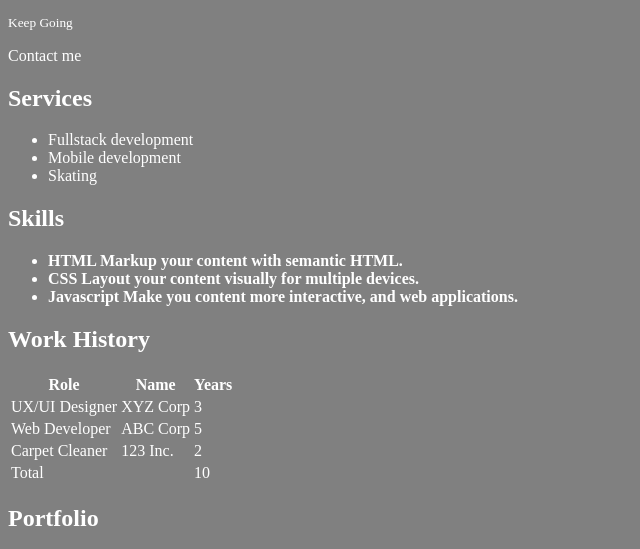
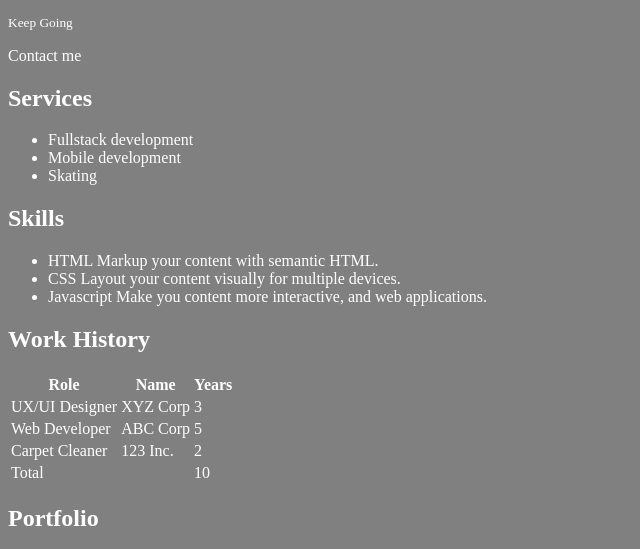
Before and after one commit to siddtheone/html-and-css, a website: page index.html in a window 1280 px wide. Shown: the part 517-1066 px from the top of the page, without its empty margins (0-640 px from the left). Drawn offline with Linux system fonts and the light colour scheme.

Commit message:
Update 3 files

```diff
--- a/index.html
+++ b/index.html
@@ -8,8 +8,12 @@
         background: gray;
         color: white;
       }
+      ul {
+        font-weight: bold;
+      }
     </style>
     <link rel="stylesheet" href="./styles.css">
+    <link rel="stylesheet" href="./styles2.css">
   </head>
   <body>
     <nav>
@@ -61,7 +65,7 @@
 
       <section id="skills">
         <h2>Skills</h2>
-        <ul class="resume-list">
+        <ul class="resume-list" style="font-weight: normal;">
             <li>HTML Markup your content with semantic HTML.</li>
             <li>CSS Layout your content visually for multiple devices.</li>
             <li>Javascript Make you content more interactive, and web applications.</li>
--- a/styles.css
+++ b/styles.css
@@ -1,3 +1,13 @@
-.resume-list {
+a:focus,
+a:hover {
+  color: red;
+}
+
+input:focus,
+select:focus {
+  outline: 2px solid black;
+}
+
+ul.resume-list {
   font-weight: bold;
 }
--- /dev/null
+++ b/styles2.css
@@ -0,0 +1,3 @@
+ul {
+  font-weight: normal;
+}
```
